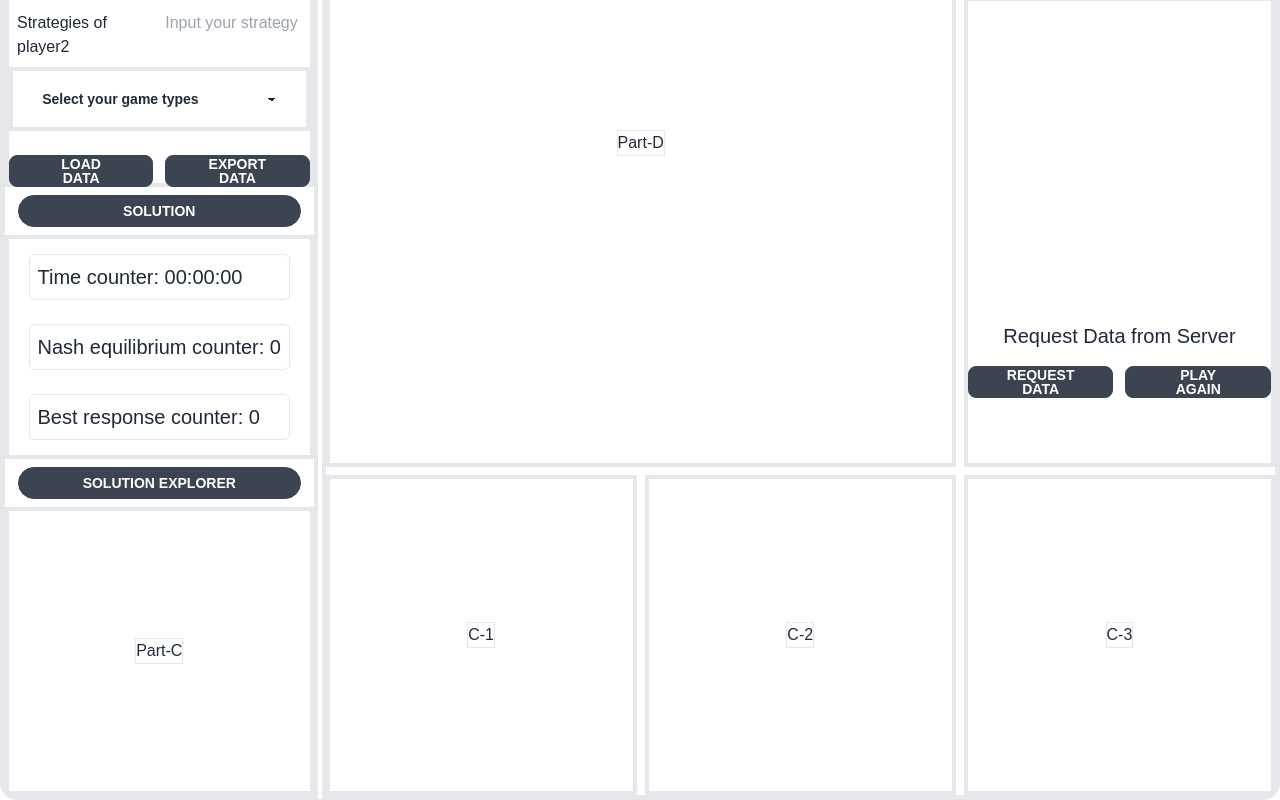
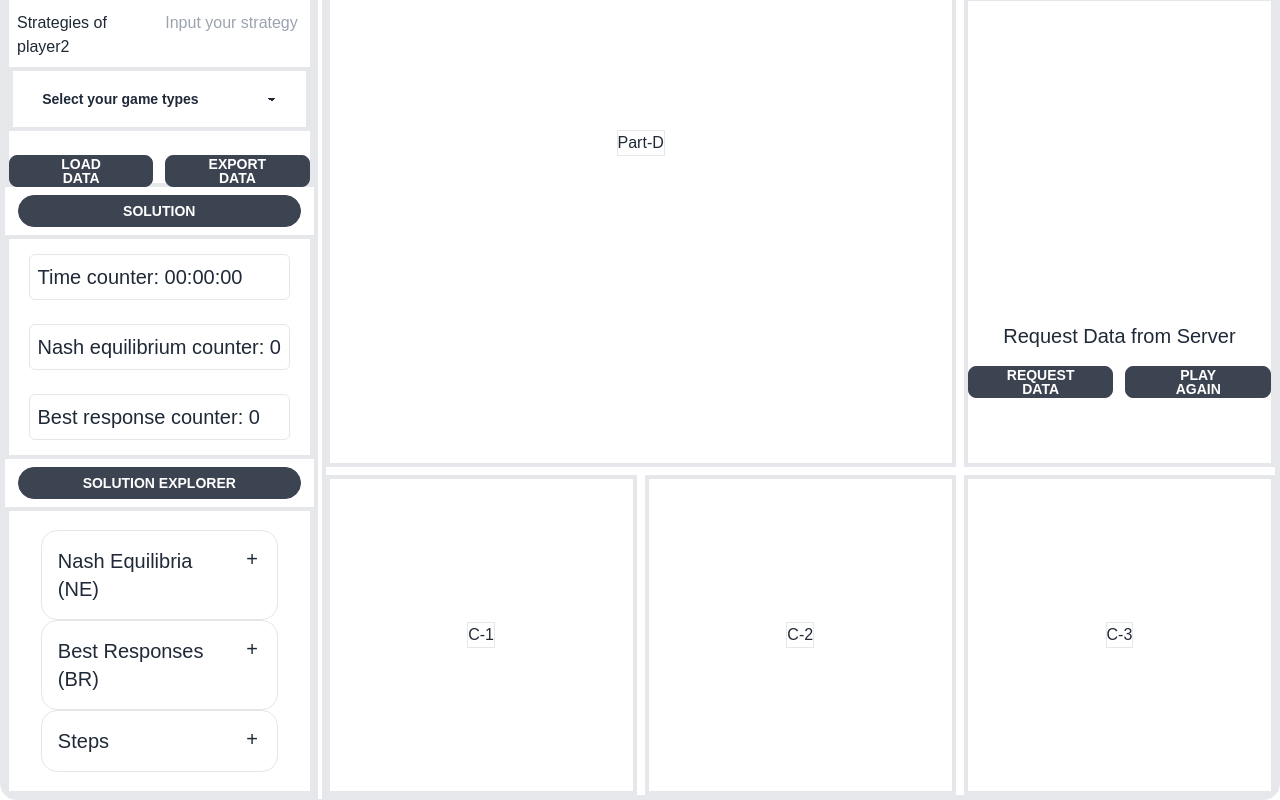
Before and after one commit to QianZeHao123/Nashsweeper, a Vue app in the folder nashsweeper-front/: page / in a window 1280 px wide. Shown: the part 234-1034 px from the top of the page. Built offline with nearby package versions, Linux system fonts and the light colour scheme; no server answers.

Commit message:
PartC_Com dev

```diff
--- a/nashsweeper-front/src/components/PartC.vue
+++ b/nashsweeper-front/src/components/PartC.vue
@@ -1,6 +1,43 @@
 <template>
-    <div>
-        <h1 class="border">Part-C</h1>
+    <div class="flex justify-center items-center">
+        <div class="w-11/12 overflow-auto">
+
+            <div tabindex="0" class="collapse collapse-plus border border-base-300 bg-base-100 rounded-box">
+                <div class="collapse-title text-xl font-medium">
+                    Nash Equilibria (NE)
+                </div>
+                <div class="collapse-content">
+                    <div>Nash Equilibrium 1</div>
+                    <div>Nash Equilibrium 2</div>
+                    <div>Nash Equilibrium 3</div>
+                    <div>......</div>
+                </div>
+            </div>
+
+            <div tabindex="0" class="collapse collapse-plus border border-base-300 bg-base-100 rounded-box">
+                <div class="collapse-title text-xl font-medium">
+                    Best Responses (BR)
+                </div>
+                <div class="collapse-content">
+                    <div>Best Response 1</div>
+                    <div>Best Response 2</div>
+                    <div>Best Response 3</div>
+                    <div>Best Response 4</div>
+                </div>
+            </div>
+
+            <div tabindex="0" class="collapse collapse-plus border border-base-300 bg-base-100 rounded-box">
+                <div class="collapse-title text-xl font-medium">
+                    Steps
+                </div>
+                <div class="collapse-content">
+                    <div>Step 1</div>
+                    <div>Step 2</div>
+                    <div>......</div>
+                </div>
+            </div>
+
+        </div>
     </div>
 </template>
 
```
